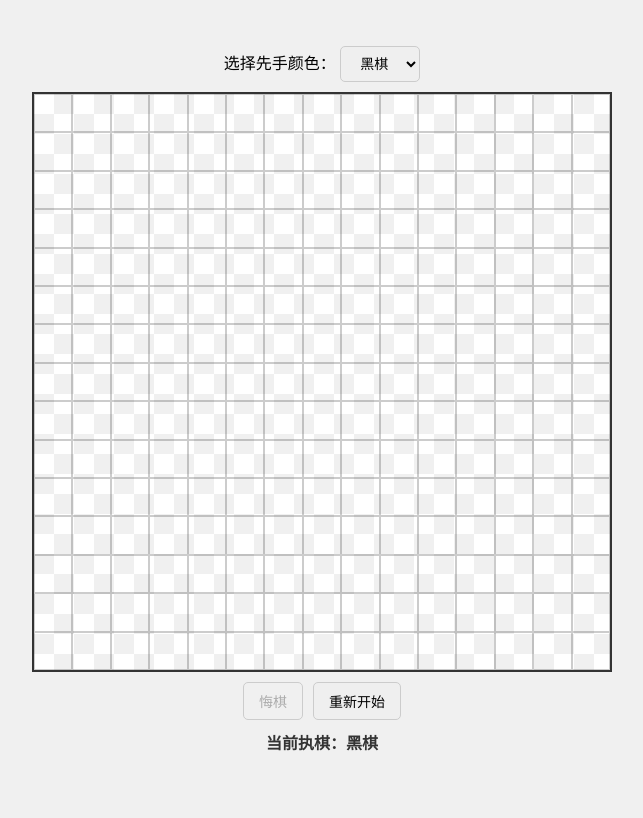
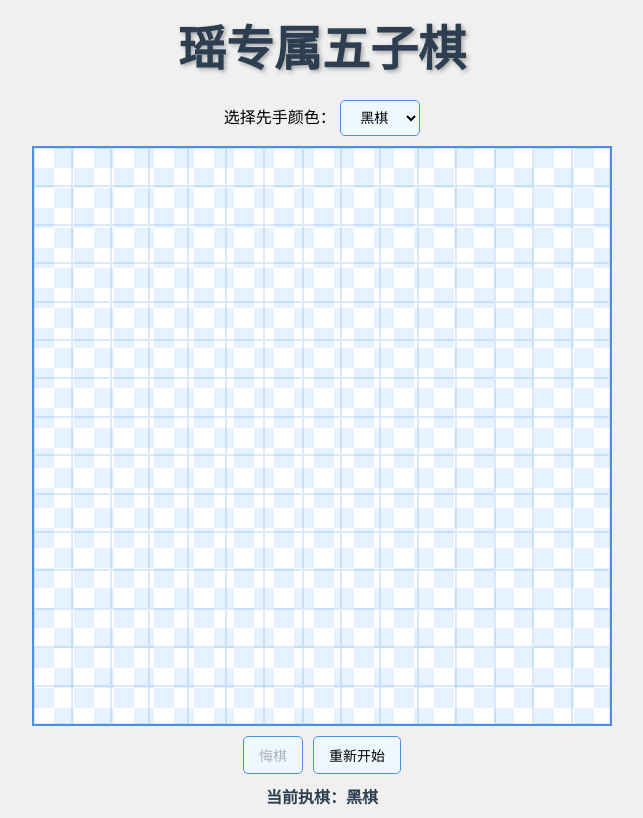
Before and after one commit to StudyDay-deep/StudyDay-deep.github.io, a plain HTML site: page index.html in a window 1280 px wide. Shown: the whole page, without its empty margins (318-961 px from the left). Drawn offline with Linux system fonts and the light colour scheme; a web font is replaced by a local one.

Commit message:
Update index.html

```diff
--- a/index.html
+++ b/index.html
@@ -3,8 +3,10 @@
 <head>
     <meta charset="UTF-8">
     <meta name="viewport" content="width=device-width, initial-scale=1.0, maximum-scale=1.0, user-scalable=no">
-    <title>五子棋游戏</title>
+    <title>瑶专属五子棋</title>
     <style>
+        @import url('https://fonts.googleapis.com/css2?family=Ma+Shan+Zheng&display=swap');
+
         * {
             margin: 0;
             padding: 0;
@@ -19,6 +21,14 @@
             background-color: #f0f0f0;
             font-family: Arial, sans-serif;
         }
+        #game-title {
+            font-family: 'Ma Shan Zheng', cursive;
+            font-size: 3rem;
+            text-align: center;
+            margin-bottom: 20px;
+            color: #2c3e50;
+            text-shadow: 2px 2px 4px rgba(0,0,0,0.3);
+        }
         #game-container {
             text-align: center;
             width: 100%;
@@ -30,21 +40,21 @@
             width: 100%;
             aspect-ratio: 1 / 1;
             background-image:
-                linear-gradient(45deg, #f0f0f0 25%, transparent 25%),
-                linear-gradient(-45deg, #f0f0f0 25%, transparent 25%),
-                linear-gradient(45deg, transparent 75%, #f0f0f0 75%),
-                linear-gradient(-45deg, transparent 75%, #f0f0f0 75%);
+                linear-gradient(45deg, #e6f2ff 25%, transparent 25%),
+                linear-gradient(-45deg, #e6f2ff 25%, transparent 25%),
+                linear-gradient(45deg, transparent 75%, #e6f2ff 75%),
+                linear-gradient(-45deg, transparent 75%, #e6f2ff 75%);
             background-size: 40px 40px;
             background-position: 0 0, 0 20px, 20px -20px, -20px 0px;
             background-color: #ffffff;
             display: grid;
             grid-template-columns: repeat(15, 1fr);
             gap: 0;
-            border: 2px solid #333;
+            border: 2px solid #4a90e2;
             touch-action: none;
         }
         .cell {
-            border: 1px solid rgba(0, 0, 0, 0.2);
+            border: 1px solid rgba(74, 144, 226, 0.2);
             display: flex;
             justify-content: center;
             align-items: center;
@@ -56,6 +66,8 @@
             height: 80%;
             border-radius: 50%;
             position: absolute;
+            background-size: cover;
+            background-position: center;
             box-shadow: 0 2px 5px rgba(0,0,0,0.3);
         }
         .black-piece {
@@ -78,17 +90,18 @@
             padding: 8px 15px;
             font-size: 14px;
             border-radius: 5px;
-            border: 1px solid #ccc;
+            border: 1px solid #4a90e2;
             cursor: pointer;
             transition: all 0.3s ease;
+            background-color: #f0f8ff;
         }
         button:hover {
-            background-color: #f0f0f0;
+            background-color: #e6f2ff;
         }
         #status {
             margin-top: 10px;
             font-weight: bold;
-            color: #333;
+            color: #2c3e50;
         }
         @media (max-width: 600px) {
             body {
@@ -98,11 +111,15 @@
                 width: 100%;
                 padding: 5px;
             }
+            #game-title {
+                font-size: 2rem;
+            }
         }
     </style>
 </head>
 <body>
     <div id="game-container">
+        <h1 id="game-title">瑶专属五子棋</h1>
         <div id="start-panel">
             <label>选择先手颜色：</label>
             <select id="first-player">
@@ -119,6 +136,7 @@
     </div>
 
     <script>
+        // 这里的脚本与之前完全相同，不需要修改
         class GobangGame {
             constructor() {
                 this.board = Array(15).fill().map(() => Array(15).fill(null));
@@ -248,6 +266,7 @@
             isValidCell(x, y) {
                 return x >= 0 && x < 15 && y >= 0 && y < 15;
             }
+
         }
 
         new GobangGame();
```
